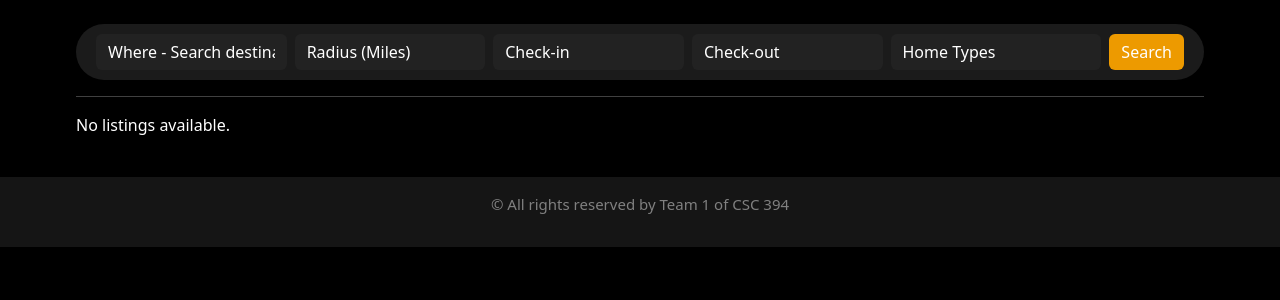
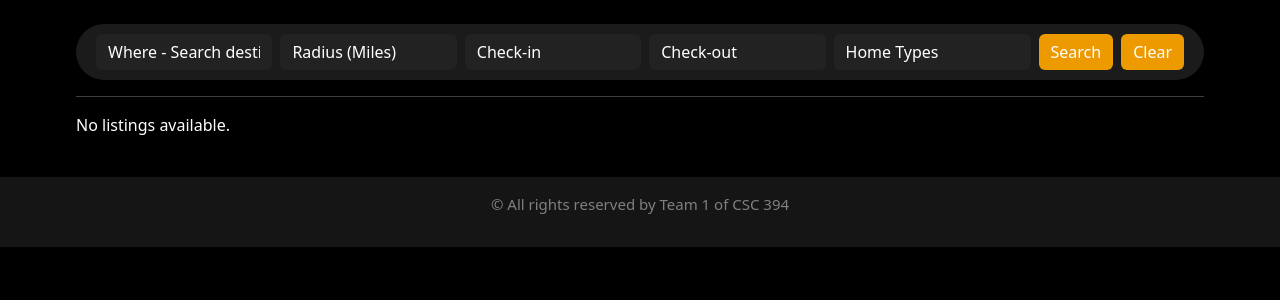
Before and after one commit to DePaul-CSC-394/poc-demo-team-one, a Django app: page / in a window 1280 px wide. Shown: the part 61-361 px from the top of the page. Run offline with Django 5.2, Linux system fonts and the light colour scheme; data that the repository does not hold is empty.

Commit message:
added clear button

```diff
--- a/templates/Housing/listings.html
+++ b/templates/Housing/listings.html
@@ -7,14 +7,14 @@
 
 <!-- Search Bar -->
 <div class="search-form">
-                <form method="POST" action="{% url 'search' %}">
+    <form id="search-form" method="POST" action="{% url 'search' %}">
         {% csrf_token %}
         <div class="search-bar d-none d-md-flex align-items-center">
             <input type="text" class="form-control me-2" placeholder="Where - Search destinations" name="location">
             <input type="number" class="form-control me-2" placeholder="Radius (Miles)" min="0" max="10" name="mile-radius">
             <input type="text" class="form-control me-2" placeholder="Check-in" name="start_date" onfocus="(this.type='date')">
             <input type="text" class="form-control me-2" placeholder="Check-out" name="end_date" onfocus="(this.type='date')">
-                        <select class="form-select me-2">
+            <select class="form-select me-2" name="home_type">
                 <option selected>Home Types</option>
                 <option>Apartment</option>
                 <option>House</option>
@@ -23,14 +23,15 @@
                 <option>Studio</option>
                 <option>Loft</option>
             </select>
-                        <button type="submit" class="btn">Search</button>
+            <button type="submit" class="btn me-2">Search</button>
+            <button type="button" class="btn btn-secondary" onclick="clearForm()">Clear</button>
         </div>
     </form>
 </div>
 
 <!-- Hamburger Menu -->
 <div class="search-form">
-                <form method="POST" action="{% url 'search' %}">
+    <form id="hamburger-search-form" method="POST" action="{% url 'search' %}">
         {% csrf_token %}
         <div class="hamburger-menu d-md-none">
             <button type="button" class="btn btn-secondary w-100" onclick="toggleMenu()">☰ Start Your Search</button>
@@ -39,7 +40,7 @@
                 <input type="number" class="form-control me-2" placeholder="Radius (Miles)" min="0" max="10" name="mile-radius">
                 <input type="text" class="form-control mb-2" placeholder="Check-in" name="start_date" onfocus="(this.type='date')">
                 <input type="text" class="form-control mb-2" placeholder="Check-out" name="end_date" onfocus="(this.type='date')">
-                            <select class="form-select mb-2">
+                <select class="form-select mb-2" name="home_type">
                     <option selected>Home Types</option>
                     <option>Apartment</option>
                     <option>House</option>
@@ -48,11 +49,20 @@
                     <option>Studio</option>
                     <option>Loft</option>
                 </select>
-                            <button type="submit" class="btn w-100">Search</button>
+                <button type="submit" class="btn w-100 mb-2">Search</button>
+                <button type="button" class="btn btn-secondary w-100" onclick="clearForm()">Clear Filters</button>
             </div>
         </div>
     </form>
 </div>
+
+<script>
+    function clearForm() {
+        document.getElementById('search-form').reset();
+        document.getElementById('hamburger-search-form').reset();
+        window.location.href = '/';
+    }
+</script>
 
 <hr>
 
@@ -76,7 +86,7 @@
 
 
 
-    <!-- Databse Listings Section (Might have to make changes for it to work once the database is there) -->
+<!-- Database Listings Section -->
 <div class="listings">
     {% for listing in listings %}
         <div class="listing">
```
Lines whose indentation alone changed are shown as unchanged.
